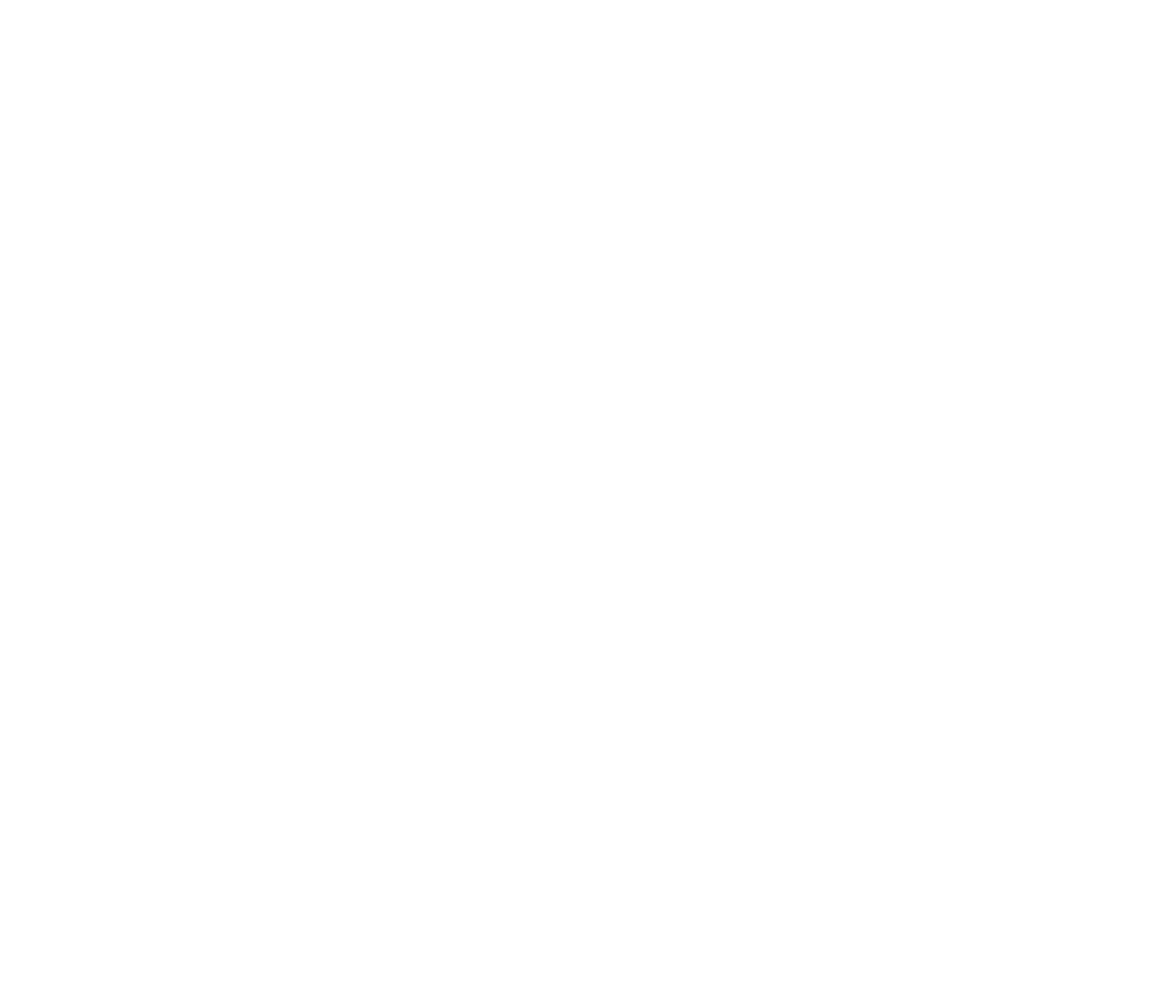
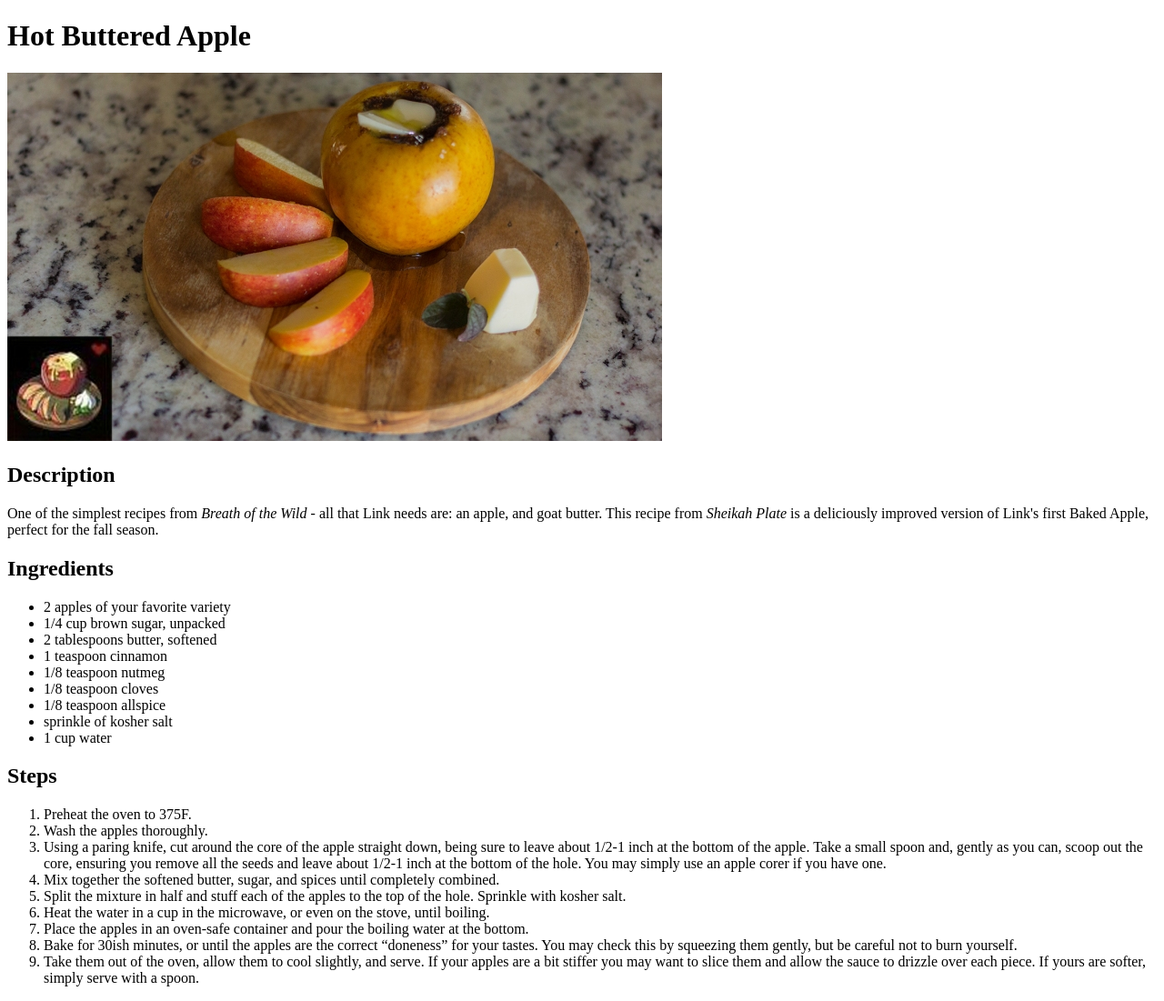
Before and after one commit to nicoletyngs/odin-recipes, a plain HTML site: page recipes/hot-buttered-apple.html in a window 1280 px wide. Shown: the whole page at 91% size. Before the commit the page ends 800 px from the top, so only its background shows below. Drawn offline with Linux system fonts and the light colour scheme.

Commit message:
Add img directory and receipe image files, edit hot-buttered-apple.html

```diff
--- a/recipes/hot-buttered-apple.html
+++ b/recipes/hot-buttered-apple.html
@@ -0,0 +1,37 @@
+<!DOCTYPE html>
+<html lang="en">
+    <head>
+        <meta charset="utf-8">
+        <title>Hot Buttered Apple</title>
+    </head>
+    <body>
+        <h1>Hot Buttered Apple</h1>
+        <img src="../img/hot-buttered-apple.jpg">
+        <h2>Description</h2>
+        <p>One of the simplest recipes from <em>Breath of the Wild</em> - all that Link needs are: an apple, and goat butter. This recipe from <em>Sheikah Plate</em> is a deliciously improved version of Link's first Baked Apple, perfect for the fall season.</p>
+        <h2>Ingredients</h2>
+        <ul>
+            <li>2 apples of your favorite variety</li>
+            <li>1/4 cup brown sugar, unpacked</li>
+            <li>2 tablespoons butter, softened</li>
+            <li>1 teaspoon cinnamon</li>
+            <li>1/8 teaspoon nutmeg</li>
+            <li>1/8 teaspoon cloves</li>
+            <li>1/8 teaspoon allspice</li>
+            <li>sprinkle of kosher salt</li>
+            <li>1 cup water</li>
+        </ul>
+        <h2>Steps</h2>
+        <ol>
+            <li>Preheat the oven to 375F.</li>
+            <li>Wash the apples thoroughly.</li>
+            <li>Using a paring knife, cut around the core of the apple straight down, being sure to leave about 1/2-1 inch at the bottom of the apple. Take a small spoon and, gently as you can, scoop out the core, ensuring you remove all the seeds and leave about 1/2-1 inch at the bottom of the hole. You may simply use an apple corer if you have one.</li>
+            <li>Mix together the softened butter, sugar, and spices until completely combined.</li>
+            <li>Split the mixture in half and stuff each of the apples to the top of the hole. Sprinkle with kosher salt.</li>
+            <li>Heat the water in a cup in the microwave, or even on the stove, until boiling.</li>
+            <li>Place the apples in an oven-safe container and pour the boiling water at the bottom.</li>
+            <li>Bake for 30ish minutes, or until the apples are the correct “doneness” for your tastes. You may check this by squeezing them gently, but be careful not to burn yourself.</li>
+            <li>Take them out of the oven, allow them to cool slightly, and serve. If your apples are a bit stiffer you may want to slice them and allow the sauce to drizzle over each piece. If yours are softer, simply serve with a spoon.</li>
+        </ol>
+    </body>
+</html>
```
Also changed, not shown: index.html (+5 -0 lines), img/hot-buttered-apple.jpg (added), img/salmon-meuniere.jpg (added), img/wildberry-crepe.jpg (added).
